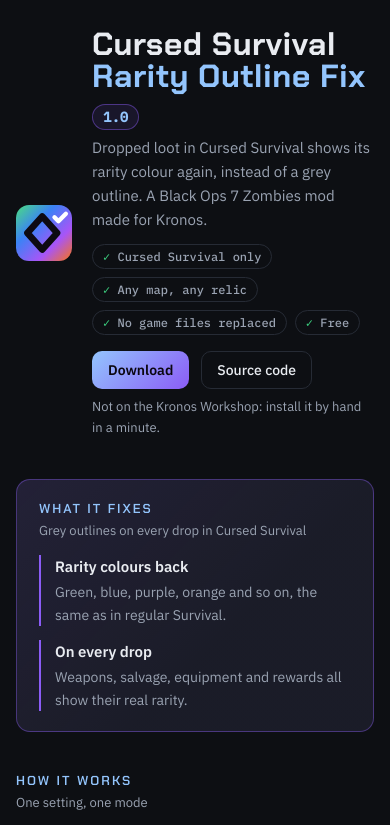
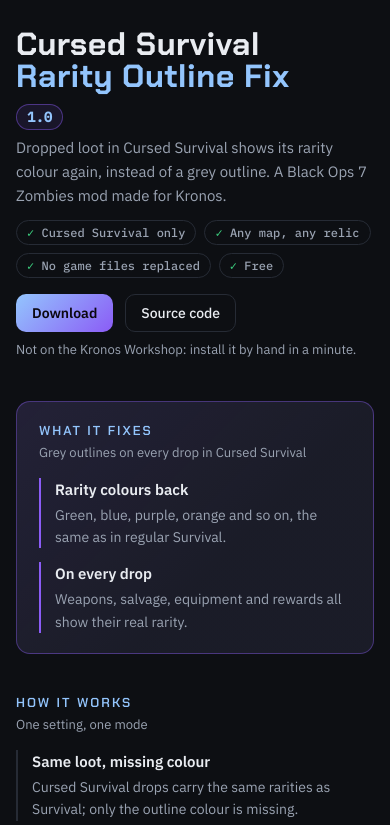
Before and after one commit to DellxCell/Cursed-Survival-Rarity-Outline-Fix, a plain HTML site: page docs/index.html in a window 390 px wide. Shown: the top 825 px of the page. Drawn offline with Linux system fonts and the light colour scheme.

Commit message:
Website: no logo

```diff
--- a/docs/index.html
+++ b/docs/index.html
@@ -7,10 +7,8 @@
 <meta name="description" content="Dropped loot in Cursed Survival shows its rarity colour again. A Black Ops 7 Zombies mod for Kronos.">
 <meta property="og:title" content="Cursed Survival Rarity Outline Fix 1.0">
 <meta property="og:description" content="Dropped loot in Cursed Survival shows its rarity colour again. A Black Ops 7 Zombies mod for Kronos.">
-<meta property="og:image" content="https://dellxcell.github.io/Cursed-Survival-Rarity-Outline-Fix/logo.svg">
 <meta property="og:url" content="https://dellxcell.github.io/Cursed-Survival-Rarity-Outline-Fix/">
 <meta name="theme-color" content="#8b5cf6">
-<link rel="icon" type="image/svg+xml" href="logo.svg">
 <link rel="stylesheet" href="https://fonts.googleapis.com/css2?family=Chakra+Petch:wght@600;700&family=IBM+Plex+Sans:wght@400;500;600&family=IBM+Plex+Mono:wght@400;500&display=swap">
 <style>
 /* Layout: the Kronos Plus page's single dark column: brand header, a highlight panel, feature columns, screenshots, get started. */
@@ -42,7 +40,6 @@ body {
 }
 main { max-width: 860px; margin: 0 auto; display: grid; gap: 40px; }
 header { display: flex; gap: 20px; align-items: center; flex-wrap: wrap; }
-header img.logo { width: 72px; height: 72px; flex: none; }
 h1 { font: 700 44px/1 var(--display); margin: 0; letter-spacing: .5px; text-wrap: balance; display: flex; align-items: baseline; gap: 12px; flex-wrap: wrap; }
 h1 .hl { color: var(--accent-hi); }
 h1 .ver { font: 600 14px var(--mono); color: var(--accent-hi); border: 1px solid rgba(var(--accent-rgb), .45); background: rgba(var(--accent-rgb), .1); padding: 3px 10px; border-radius: 999px; letter-spacing: 0; }
@@ -83,14 +80,12 @@ footer a:hover { color: var(--text); }
 @media (max-width: 560px) {
   body { padding-block: 28px 32px; }
   h1 { font-size: 32px; }
-  header img.logo { width: 56px; height: 56px; }
 }
 </style>
 </head>
 <body>
 <main>
   <header>
-    <img class="logo" src="logo.svg" alt="">
     <div style="min-width:0;flex:1">
       <h1><span>Cursed Survival <span class="hl">Rarity Outline Fix</span></span><span class="ver">1.0</span></h1>
       <p class="tag">Dropped loot in Cursed Survival shows its rarity colour again, instead of a grey outline. A Black Ops 7 Zombies mod made for Kronos.</p>
```
Also changed, not shown: docs/logo.svg (deleted).
